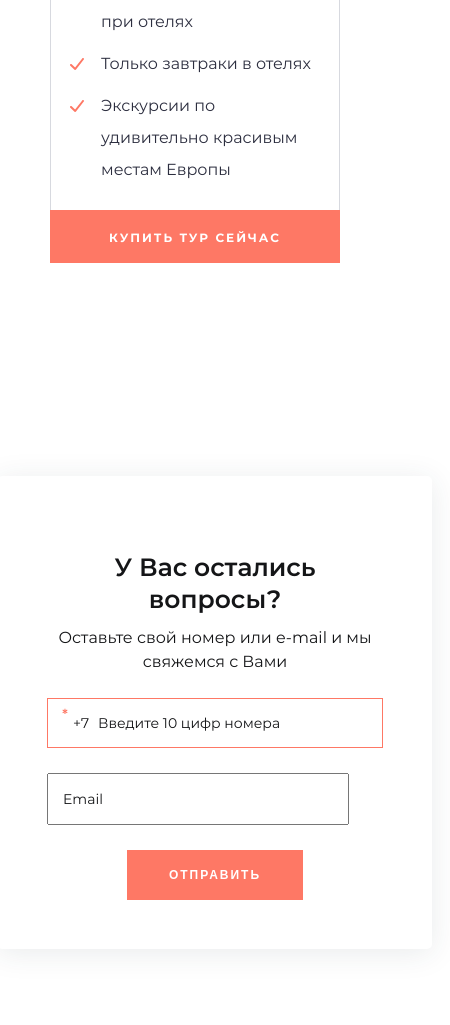
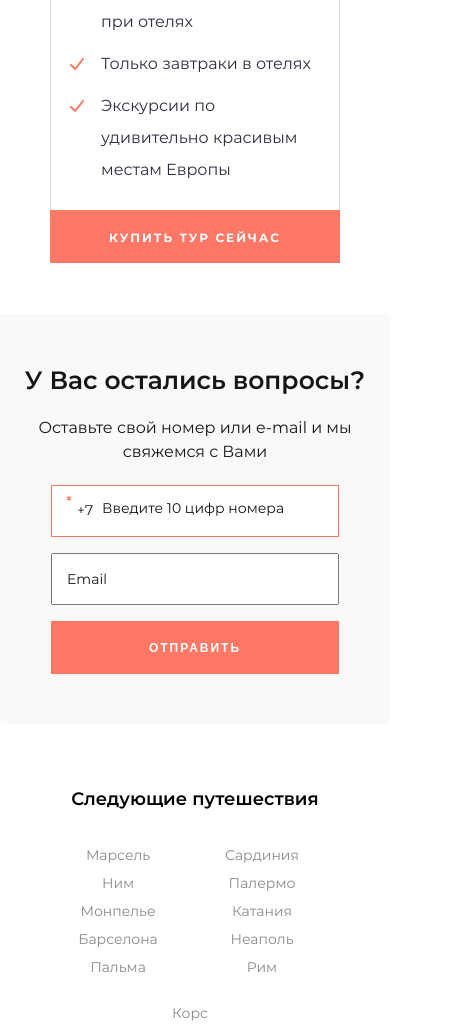
Before and after one commit to kotovi4/Monyakova_way, a website: page source/index.html in a window 390 px wide. Shown: the part 6133-7158 px from the top of the page, 450 px wide, since content can reach past the window. Drawn offline with nearby package versions, Linux system fonts and the light colour scheme; files that its build step writes are made by us from their sources; files whose address does not match are found by name.

Commit message:
добавляет адаптив для callback

```diff
--- a/source/index.html
+++ b/source/index.html
@@ -57,7 +57,7 @@
       <span>+7 (499) -784-684-46</span>
     </a>
   </header>
-  <main>
+  <main class="page-main">
     <h1 class="visually-hidden">Сайт туристической компании Way</h1>
     <section class="promo">
       <div class="promo__wrapper">
--- a/source/sass/blocks/callback.scss
+++ b/source/sass/blocks/callback.scss
@@ -8,26 +8,48 @@
   background-image: url("../img/callback-bg-img@1x.png");
   background-repeat: no-repeat;
   background-size: auto 100%;
-  background-position: 12px 0;
+  background-position: 29px 0;
 
   @media (min-resolution: 1.5dppx) {
     background-image: url("../img/callback-bg-img@2x.png");
+  }
+
+  @media (max-width: $tablet-width) {
+    justify-content: center;
+    padding: 70px 0 75px;
+    background-size: cover;
+    background-position: 0 0;
+  }
+
+  @media (max-width: $mobile-width) {
+    padding: 14px 0 0;
+    background-image: none;
   }
 }
 
 .callback__wrapper {
   width: 100%;
   max-width: 656px;
-  margin-right: -12px;
   padding: 50px 49px 49px 50px;
   text-align: center;
   background-color: $white;
   border-radius: 5px;
   box-shadow: 0 4px 30px $callback-shadow;
+  box-sizing: border-box;
+
+  @media (max-width: $mobile-width) {
+    display: flex;
+    flex-direction: column;
+    align-items: center;
+    padding: 50px 16px;
+    background-color: $callback-bg;
+    box-shadow: none;
+  }
 }
 
 .callback__title {
   display: block;
+  margin-top: 0;
   margin-bottom: 11px;
   font-weight: 600;
   font-size: 25px;
@@ -40,12 +62,23 @@
   font-size: 16px;
   line-height: 150%;
   color: $gray--dark;
+
+  @media (max-width: $mobile-width) {
+    margin: 9px 0 21px;
+  }
 }
 
 .callback__form {
   display: flex;
   flex-wrap: wrap;
   justify-content: center;
+
+  @media (max-width: $mobile-width) {
+    width: 100%;
+    max-width: 288px;
+    margin-left: auto;
+    margin-right: auto;
+  }
 }
 
 .callback__form-wrapper {
@@ -53,6 +86,10 @@
   flex-wrap: wrap;
   justify-content: space-between;
   width: 100%;
+
+  @media (max-width: $mobile-width) {
+    width: 288px;
+  }
 }
 
 .callback__form-input {
@@ -63,9 +100,18 @@
   font-size: 14px;
   line-height: 17px;
   color: $gray--dark;
+  box-sizing: border-box;
   transition-timing-function: ease-out;
   transition-duration: 0.3s;
   transition-property: border;
+
+  @media (max-width: $tablet-width) {
+    margin-bottom: 16px;
+  }
+
+  @media (max-width: $mobile-width) {
+    width: 100%;
+  }
 
   &:invalid {
     border: 1px solid $accent;
@@ -87,10 +133,23 @@
     background-repeat: no-repeat;
     background-position: 14px 5px;
     background-size: auto 29px;
+
+    @media (max-width: $mobile-width) {
+      padding: 14px 15px 19px 50px;
+    }
   }
 }
 
 .callback__button {
   padding: 18px 10px 17px;
   min-width: 176px;
+
+  @media (max-width: $tablet-width) {
+    min-width: 249px;
+    padding: 20px 10px 18px;
+  }
+
+  @media (max-width: $mobile-width) {
+    width: 100%;
+  }
 }
--- /dev/null
+++ b/source/sass/blocks/page-main.scss
@@ -0,0 +1,11 @@
+.page-main {
+  padding-bottom: 122px;
+
+  @media (max-width: $tablet-width) {
+    padding-bottom: 42px;
+  }
+
+  @media (max-width: $mobile-width) {
+    padding-bottom: 22px;
+  }
+}
--- a/source/sass/blocks/price.scss
+++ b/source/sass/blocks/price.scss
@@ -8,7 +8,11 @@
 
   @media (max-width: $tablet-max-width) {
     flex-direction: column;
-    padding: 0 0 106px;
+    padding: 0 0 91px;
+  }
+
+  @media (max-width: $mobile-width) {
+    padding: 0;
   }
 }
 
--- a/source/sass/globals/variables.scss
+++ b/source/sass/globals/variables.scss
@@ -10,6 +10,7 @@ $button-active: #f17d4b;
 $nav-text: #48494d;
 $promo-bg: #487698;
 $callback-shadow: rgba(41, 54, 66, 0.1);
+$callback-bg: #fbf8f8;
 
 // Fonts
 $font-deafult: "Montserrat", "Arial", sans-serif;
--- a/source/sass/style.scss
+++ b/source/sass/style.scss
@@ -5,14 +5,11 @@
 @import "globals/global.scss";
 
 // Blocks
+@import "blocks/visually-hidden.scss";
 @import "blocks/page-body.scss";
 @import "blocks/page-header.scss";
 @import "blocks/main-nav.scss";
-@import "blocks/page-footer.scss";
-@import "blocks/next-trips.scss";
-@import "blocks/corporate-trip.scss";
-@import "blocks/contacts.scss";
-@import "blocks/visually-hidden.scss";
+@import "blocks/page-main.scss";
 @import "blocks/promo.scss";
 @import "blocks/location.scss";
 @import "blocks/country.scss";
@@ -20,3 +17,7 @@
 @import "blocks/offer.scss";
 @import "blocks/callback.scss";
 @import "blocks/button.scss";
+@import "blocks/page-footer.scss";
+@import "blocks/next-trips.scss";
+@import "blocks/corporate-trip.scss";
+@import "blocks/contacts.scss";
```
Also changed, not shown: build/css/style.css, build/css/style.min.css, build/index.html, 1 other file.
